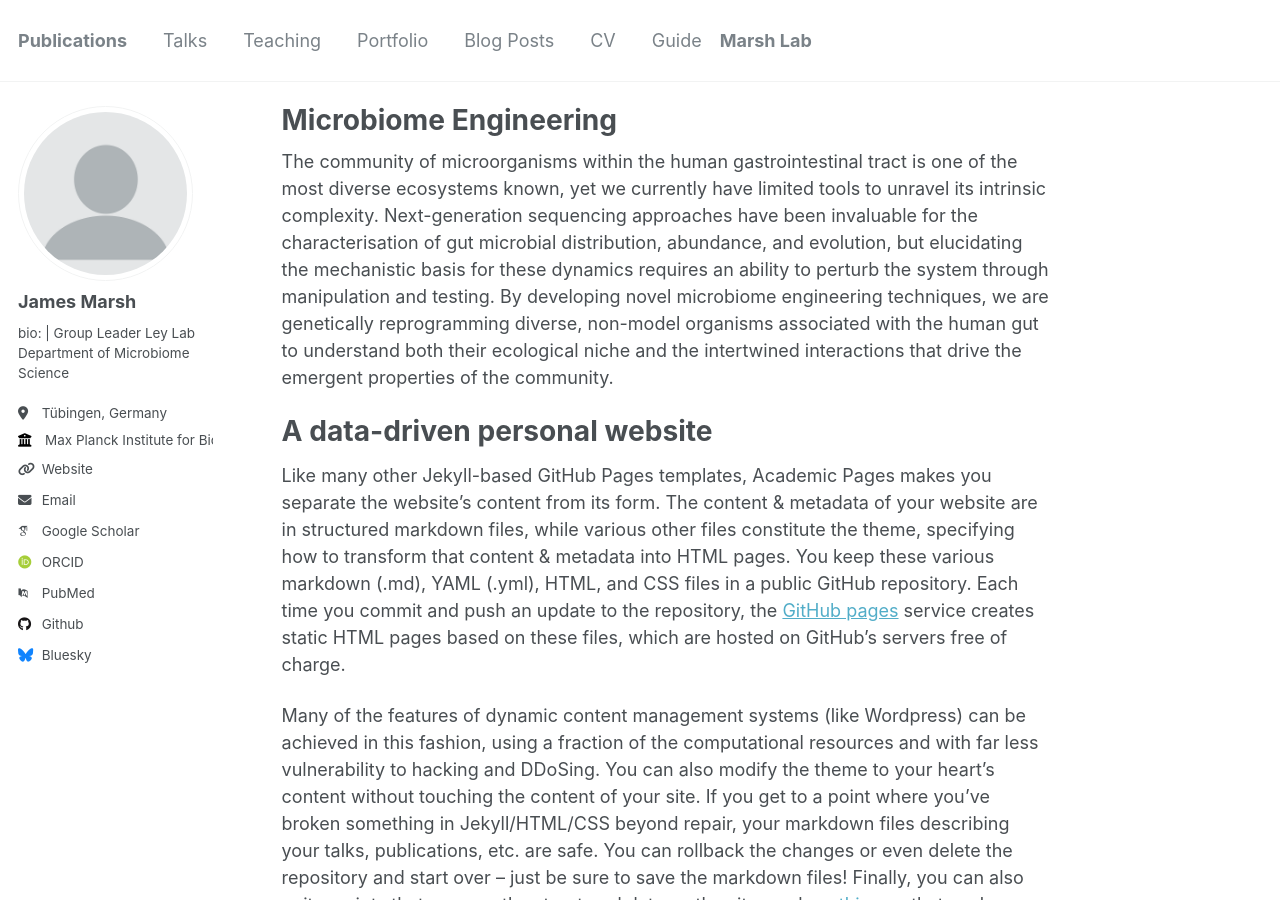
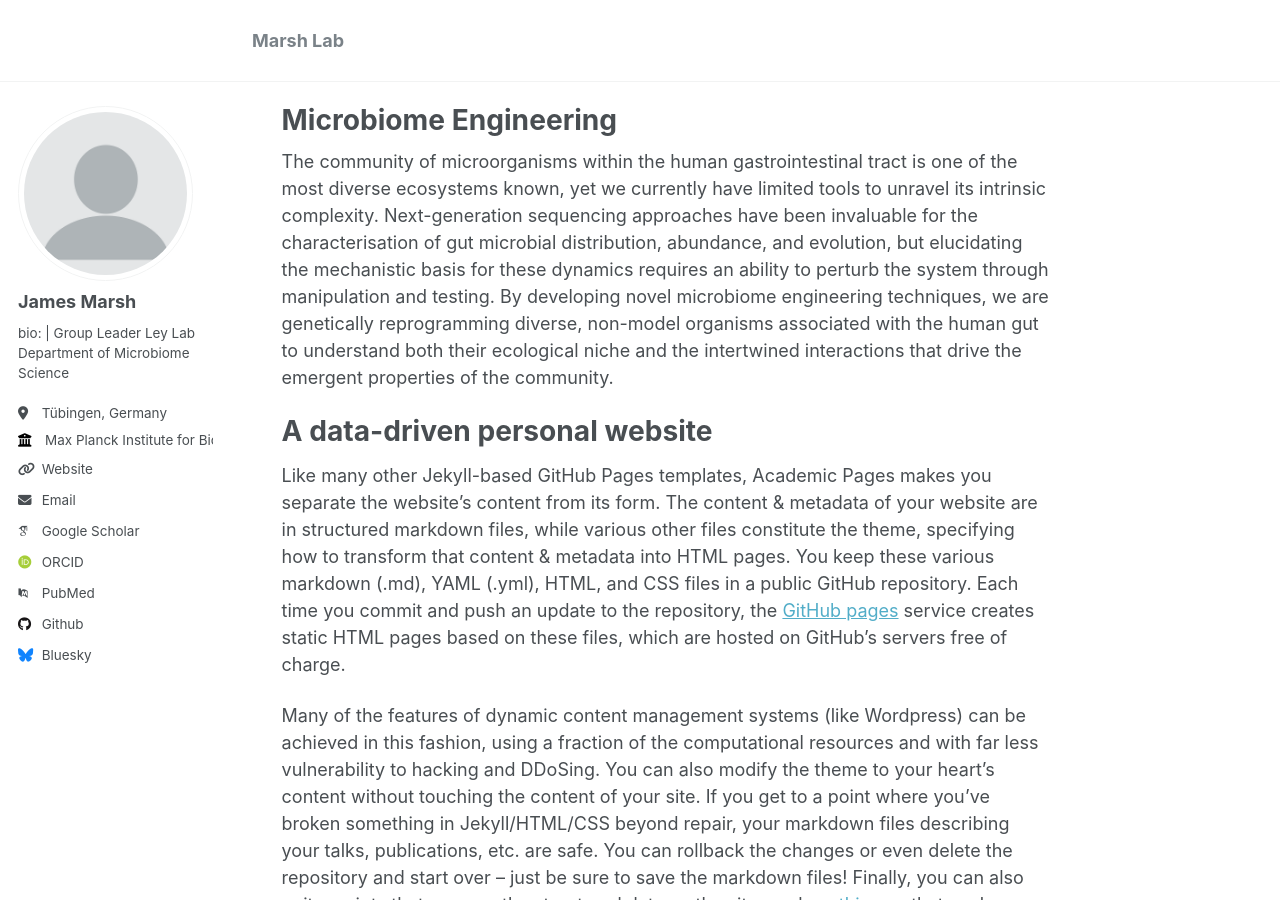
Before and after one commit to marshomics/marshomics.github.io, a Jekyll site: the page built from _pages/about.md, in a window 1280 px wide and 900 px high. Built offline with Jekyll 4.4.1, drawn with Linux system fonts in a browser that asks for light colours; some web fonts are replaced.

Commit message:
Remove masthead menu

```diff
--- a/_data/navigation.yml
+++ b/_data/navigation.yml
@@ -5,23 +5,23 @@
 # prevent it from being included in the site.
 
 main:
-  - title: "Publications"
+  - title: ""
     url: /publications/
 
-  - title: "Talks"
+  - title: ""
     url: /talks/
 
-  - title: "Teaching"
+  - title: ""
     url: /teaching/
 
-  - title: "Portfolio"
+  - title: ""
     url: /portfolio/
 
-  - title: "Blog Posts"
+  - title: ""
     url: /year-archive/
 
-  - title: "CV"
+  - title: ""
     url: /cv/
 
-  - title: "Guide"
+  - title: ""
     url: /markdown/
```
